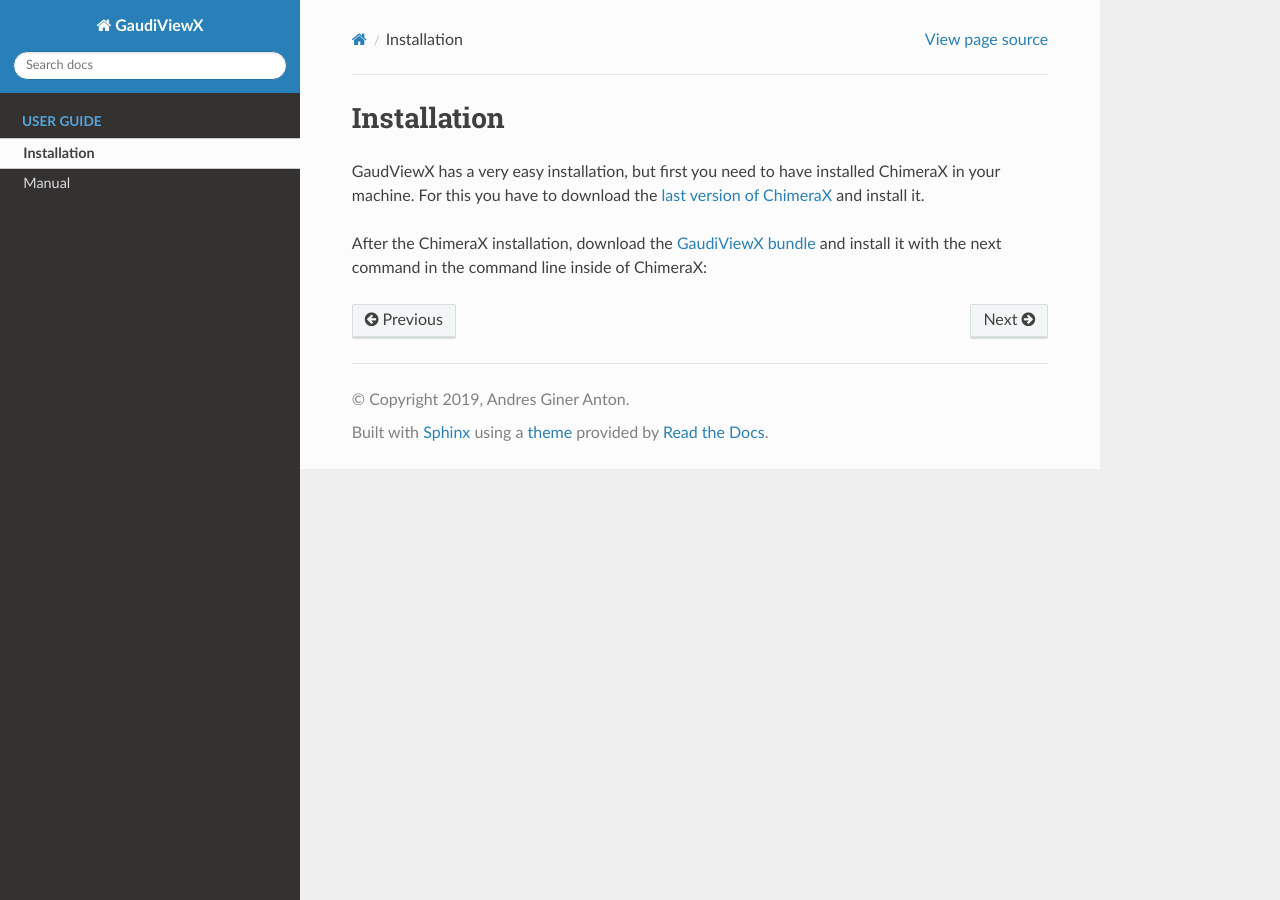
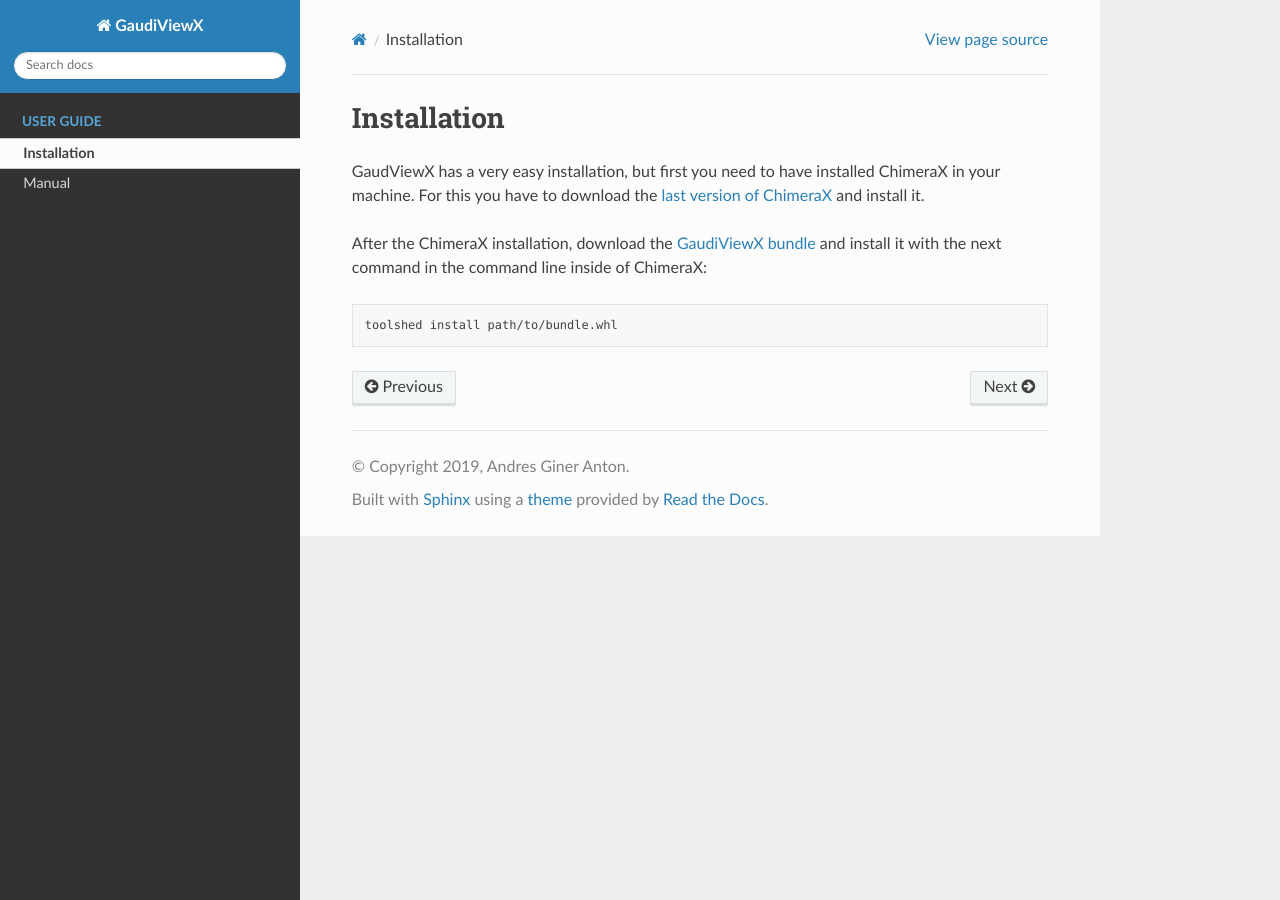
Before and after one commit to insilichem/gaudiviewx, a Sphinx documentation site: the page built from docs/installation.rst, in a window 1280 px wide. Built offline with Sphinx 7.4.7 and the Read the Docs theme 2.0.0, drawn with Linux system fonts in a browser that asks for light colours.

Commit message:
typo code-block

```diff
--- a/docs/installation.rst
+++ b/docs/installation.rst
@@ -7,6 +7,6 @@
 
 After the ChimeraX installation, download the `GaudiViewX bundle <https://github.com/andresginera/gaudiviewx/raw/master/dist/GaudiViewX-0.5-py3-none-any.whl>`_ and install it with the next command in the command line inside of ChimeraX:
 
-.. code-block:console
+.. code-block:: bash
 
     toolshed install path/to/bundle.whl
```
